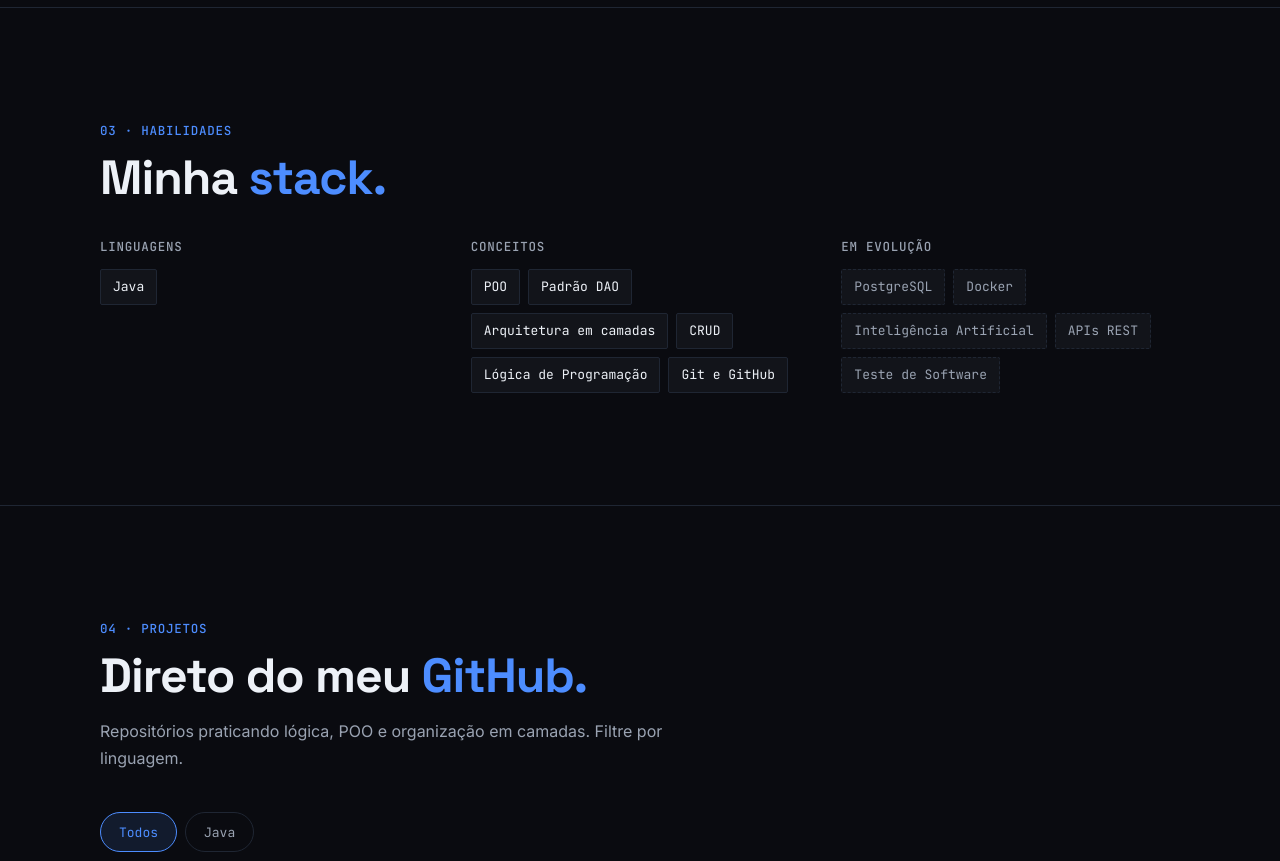
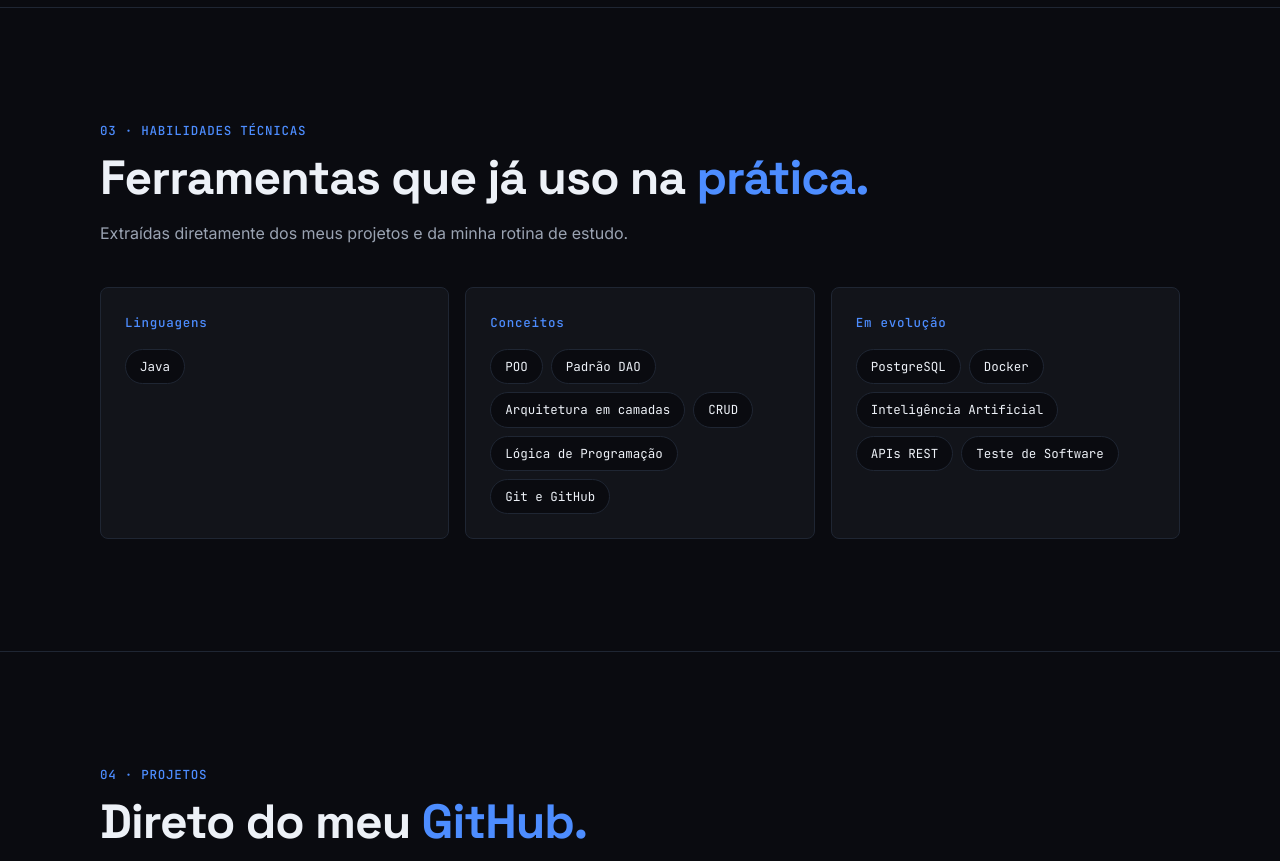
Before and after one commit to vinnyrocha-dev/vinnyrocha-dev.github.io, a plain HTML site: page index.html in a window 1280 px wide. Shown: the part 2560-3421 px from the top of the page. Drawn offline with Linux system fonts and the light colour scheme; no server answers.

Commit message:
Add files via upload

```diff
--- a/index.html
+++ b/index.html
@@ -183,8 +183,9 @@
     <!-- =============== 6. HABILIDADES =============== -->
     <section class="section" id="habilidades">
       <div class="container">
-        <p class="label reveal">03 · Habilidades</p>
-        <h2 class="reveal">Minha <span class="accent">stack.</span></h2>
+        <p class="label reveal">03 · Habilidades técnicas</p>
+        <h2 class="reveal">Ferramentas que já uso na <span class="accent">prática.</span></h2>
+        <p class="section-sub reveal">Extraídas diretamente dos meus projetos e da minha rotina de estudo.</p>
 
         <div class="skills">
           <div class="skill-group reveal">
@@ -200,7 +201,7 @@
           </div>
           <div class="skill-group reveal">
             <h3 class="label">Em evolução</h3>
-            <ul class="chips chips-dashed">
+            <ul class="chips">
               <li>PostgreSQL</li><li>Docker</li><li>Inteligência Artificial</li>
               <li>APIs REST</li><li>Teste de Software</li>
             </ul>
--- a/style.css
+++ b/style.css
@@ -415,21 +415,29 @@ h2 { font-size: clamp(2rem, 5vw, 3rem); margin-bottom: 1rem; }
 /* Como trabalho */
 .cards-3 { display: grid; gap: 16px; }
 
-/* Habilidades */
-.skills { display: grid; gap: 32px; margin-top: 32px; }
-.skill-group .label { color: var(--muted); }
+/* Habilidades: 3 cards, cada um com um grupo de pílulas */
+.skills { display: grid; gap: 16px; }
+.skill-group {
+  background: var(--surface);
+  border: 1px solid var(--border);
+  border-radius: 8px;
+  padding: 24px;
+  transition: border-color .3s;
+}
+.skill-group:hover { border-color: var(--accent); }
+.skill-group .label { text-transform: none; margin-bottom: 16px; }
 .chips { display: flex; flex-wrap: wrap; gap: 8px; }
 .chips li {
   font-family: var(--font-mono);
-  font-size: 13px;
-  padding: 6px 12px;
+  font-size: 12.5px;
+  padding: 6px 14px;
   border: 1px solid var(--border);
-  border-radius: var(--radius-btn);
-  background: var(--surface);
+  border-radius: 999px;
+  background: var(--bg);
+  color: var(--text);
   transition: border-color .25s, color .25s;
 }
 .chips li:hover { border-color: var(--accent); color: var(--accent); }
-.chips-dashed li { border-style: dashed; color: var(--muted); }
 
 /* Projetos: barra de filtros (pílulas) */
 .filter-bar { display: flex; flex-wrap: wrap; gap: 8px; margin: 8px 0 28px; }
@@ -618,6 +626,7 @@ h2 { font-size: clamp(2rem, 5vw, 3rem); margin-bottom: 1rem; }
   .gh-stats { grid-template-columns: repeat(4, 1fr); }
   .contact-box { padding: 56px 48px; }
   .stats { grid-template-columns: repeat(2, 1fr); }
+  .skills { grid-template-columns: repeat(2, 1fr); }
 }
 
 @media (min-width: 900px) {
```
